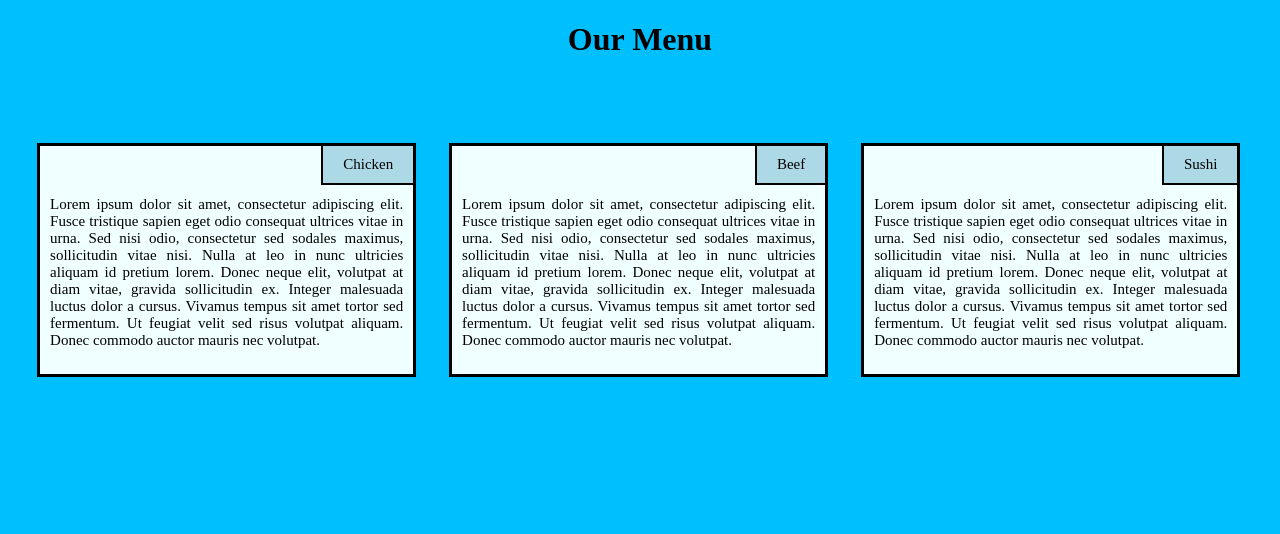
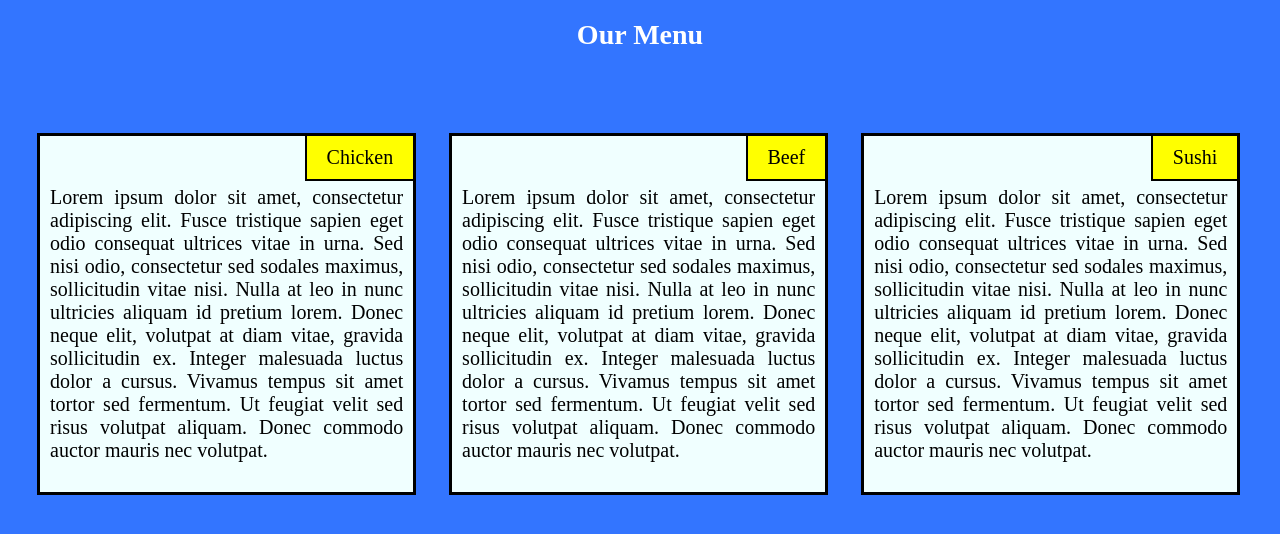
Before and after one commit to VTPrince/md2-assignment, a plain HTML site: page index.html in a window 1280 px wide. Drawn offline with Linux system fonts and the light colour scheme.

Commit message:
updating

```diff
--- a/style/mysty.css
+++ b/style/mysty.css
@@ -4,11 +4,13 @@
 	h1{
 
 		font-size:175%;
+        color=white;
+
 
 	}
 
     .bcolor{
-        background-color: deepskyblue;
+        background-color: #3375FF;
     }
 
 	p{
@@ -19,6 +21,10 @@
 
     .center{
         text-align: center;
+        font-size:175%;
+        color: white;
+
+
     }
 
 
@@ -35,7 +41,7 @@
 		margin-right: auto;
 		margin-left: auto;
 		font-size:+0.45;
-		background-color: lightblue;
+		background-color: #FFFF00;
 
 
 		float: right;
@@ -52,7 +58,7 @@
         border: 3px solid black;
 
         margin-right: 1.3%;
-        font-size: 15px;
+        font-size: 20px;
         margin-top: 5%
     }
     .box1{
@@ -80,7 +86,7 @@
     background-color: azure;
     border: 3px solid black;
     margin-bottom:1%;
-    font-size: 15px;
+    font-size: 20px;
     padding-right: 0px;
     padding-top: 0px;
 
@@ -110,7 +116,7 @@
     border: 3px solid black;
     width:75%;
     margin-bottom:1%;
-    font-size: 15px;
+    font-size: 20px;
     background-color: azure;
     padding-right: 0px;
     padding-top: 0px;
```
Also changed, not shown: index.html (+1 -1 lines).
